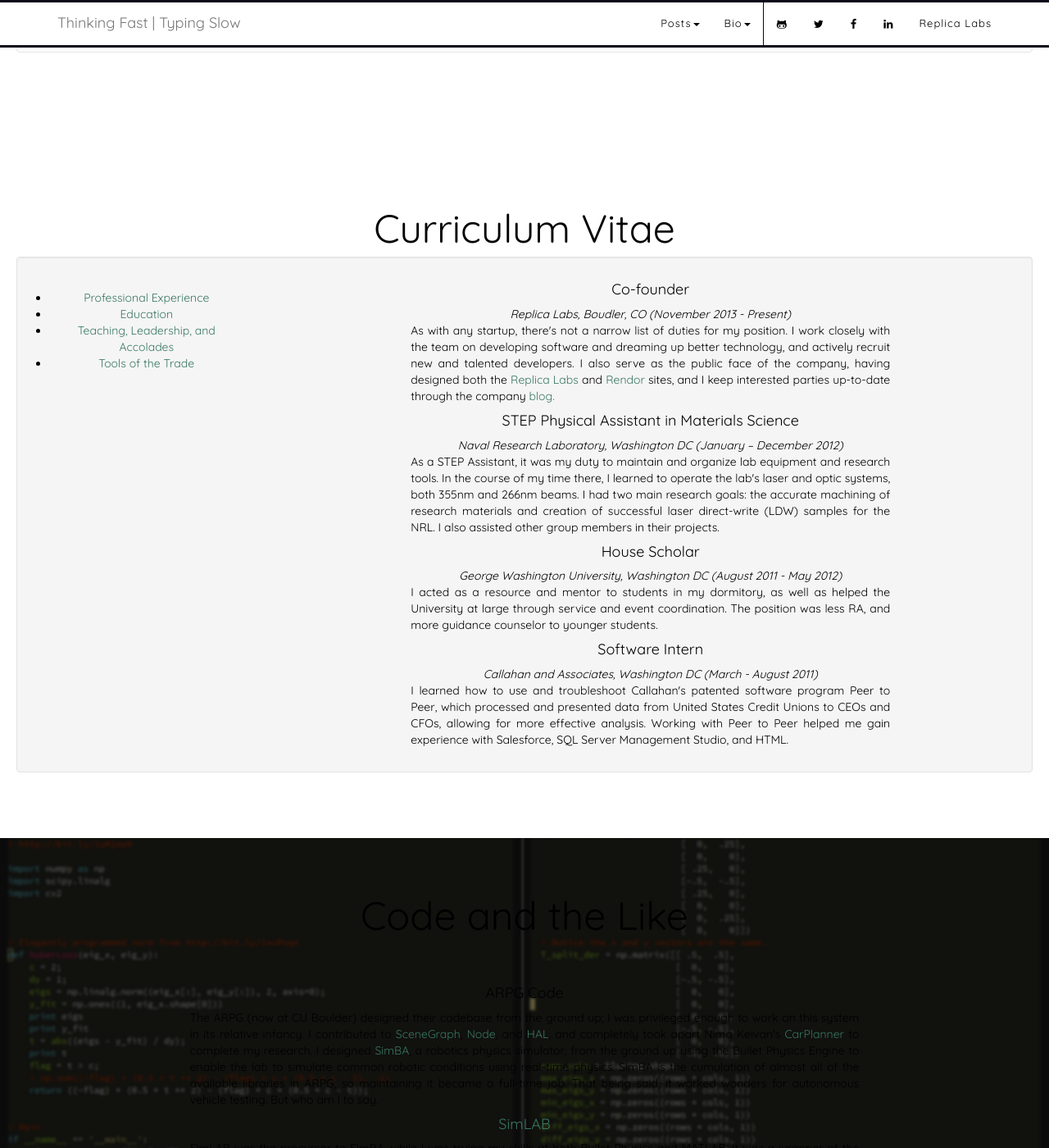
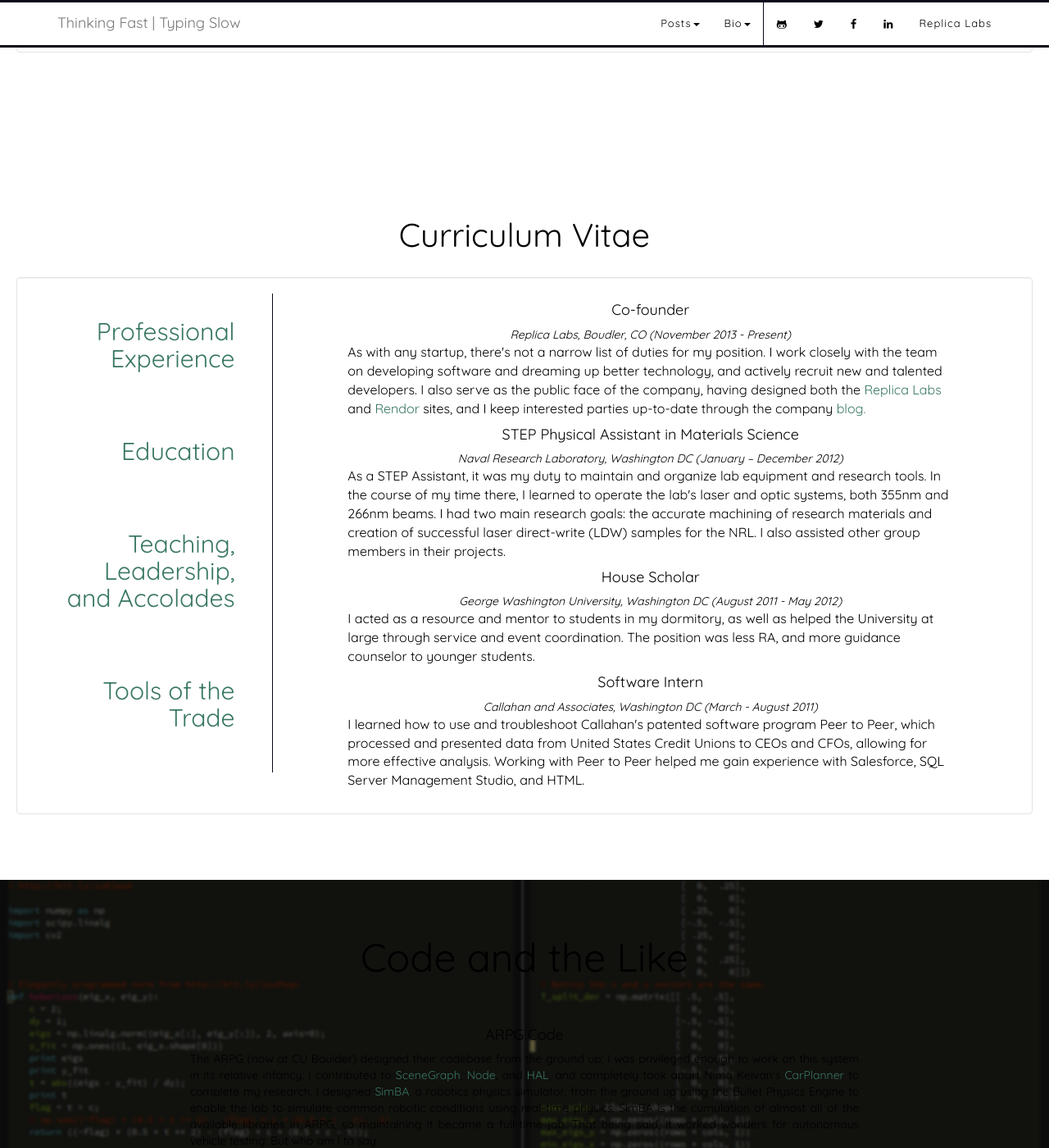
Before and after one commit to bminortx/bminortx.github.io, a Jekyll site: the page built from about/index.html, in a window 1280 px wide and 1400 px high, scrolled down 776 px. Shown: the whole window at 82% size. Built offline with Jekyll 4.4.1, drawn with Linux system fonts in a browser that asks for light colours; nearby versions of some CDN libraries.

Commit message:
CV looks better, for sure

```diff
--- a/about/index.html
+++ b/about/index.html
@@ -49,23 +49,37 @@
 
 <div id="CV" class="cv-section">
   <div class="inner cover">
-    <font size="100" class="cover-heading">Curriculum Vitae</font>
-
+    <h1>Curriculum Vitae</h1>
     <div class="well">
       <div class="row">
-        <div class="col-sm-3">
+        <div class="col-sm-3 verticalLineRight" role="tablist">
           <!-- Nav tabs -->
-          <ul class="masthead-nav-inner" role="tablist">
-            <li class="active"><a href="#professional" role="tab"
-                                  data-toggle="tab">
-                Professional Experience</a></li>
-            <li><a href="#education" role="tab" data-toggle="tab">
-                Education</a></li>
-            <li><a href="#teaching" role="tab" data-toggle="tab">
-                Teaching, Leadership, and Accolades</a></li>
-            <li><a href="#tools" role="tab" data-toggle="tab">
-                Tools of the Trade</a></li>
-          </ul>
+          <a href="#professional" role="tab"
+             data-toggle="tab">
+            <h3>
+              Professional Experience
+            </h3>
+          </a>
+          <br>
+          <a href="#education" role="tab" data-toggle="tab">
+            <h3>
+              Education
+            </h3>
+          </a>
+          <br>
+          <a href="#teaching" role="tab" data-toggle="tab">
+            <h3>
+              Teaching, Leadership, and Accolades
+            </h3>
+          </a>
+          <br>
+          <a href="#tools" role="tab" data-toggle="tab">
+            <h3>
+              Tools of the Trade
+            </h3>
+          </a>
+          <br>
+
         </div>
         <div class="col-sm-9">
 
@@ -76,8 +90,7 @@
 
             <div class="tab-pane active" id="professional">
               <div class="row">
-                <div class="col-lg-2"></div>
-                <div class="col-lg-8">
+                <div class="col-sm-10 col-sm-offset-1">
                   <h4>Co-founder</h4>
                   <em>Replica Labs, Boudler, CO (November 2013 - Present)</em>
                   <p class="square-small text-justify">As with any startup,
@@ -126,7 +139,6 @@
                   Salesforce, SQL Server Management Studio, and
                   HTML.</p>
                 </div>
-                <div class="col-lg-2"></div>
               </div>
             </div>
 
@@ -134,8 +146,7 @@
 
             <div class="tab-pane" id="education">
               <div class="row">
-                <div class="col-lg-2"></div>
-                <div class="col-lg-8">
+                <div class="col-sm-10 col-sm-offset-1">
                   <h4>PhD -> Masters candidate</h4>
                   <em>The University of Colorado at Boulder (August 2014 – present)</em>
                   <p class="square-small text-justify">I planned to
@@ -200,16 +211,14 @@
                     </div>
                   </div>
                 </div>
-                <div class="col-lg-2"></div>
               </div>
             </div>
 
             <!-- Teaching, Leadership, and Accolades -->
 
             <div class="tab-pane" id="teaching">
-              <div class="row voffset5">
-                <div class="col-lg-2"></div>
-                <div class="col-lg-8">
+              <div class="row">
+                <div class="col-sm-10 col-sm-offset-1">
                   <h4>Pitch George Competition</h4>
                   <p class="square-small text-justify">On
                   Nov. 16<sup>th</sup>, 2013, I received
@@ -261,7 +270,6 @@
                   engaging for non-scientists. Kept up from June 2011
                   to February 2012.</p>
                 </div>
-                <div class="col-lg-2"></div>
               </div>
             </div>
 
@@ -269,8 +277,7 @@
 
             <div class="tab-pane" id="tools">
               <div class="row voffset5">
-                <div class="col-lg-2"></div>
-                <div class="col-lg-8">
+                <div class="col-sm-10 col-sm-offset-1">
                   <p class="square-small text-justify">I have programmed (successfully, and in some cases, extensively) with these languages and systems:</p>
                   <div class="row">
                     <div class="col-lg-4"> C/C++ </div>
@@ -311,7 +318,6 @@
                   modded by me. My life would be much harder without
                   it.</p>
                 </div>
-                <div class="col-lg-2"></div>
               </div>
             </div>
           </div>
--- a/css/cover.css
+++ b/css/cover.css
@@ -189,6 +189,26 @@
     background: #FFFFFF;
 }
 
+.cv-section .well {
+    background-color: rgba(255, 255, 255,.6);
+}
+
+.cv-section h1 {
+    font-size: 40px;
+    padding-bottom: 20px;
+}
+
+.cv-section h3 {
+    margin: 30px 30px 30px;
+    font-size: 30px;
+    text-align: right;
+}
+
+.cv-section p {
+    font-size: 16px;
+    text-align: left;
+}
+
 /* ******************** */
 
 .replica-section {
@@ -350,3 +370,7 @@
 .verticalLine {
     border-left: 1px solid #070719;
 }
+
+.verticalLineRight {
+    border-right: 1px solid #070719;
+}
```
